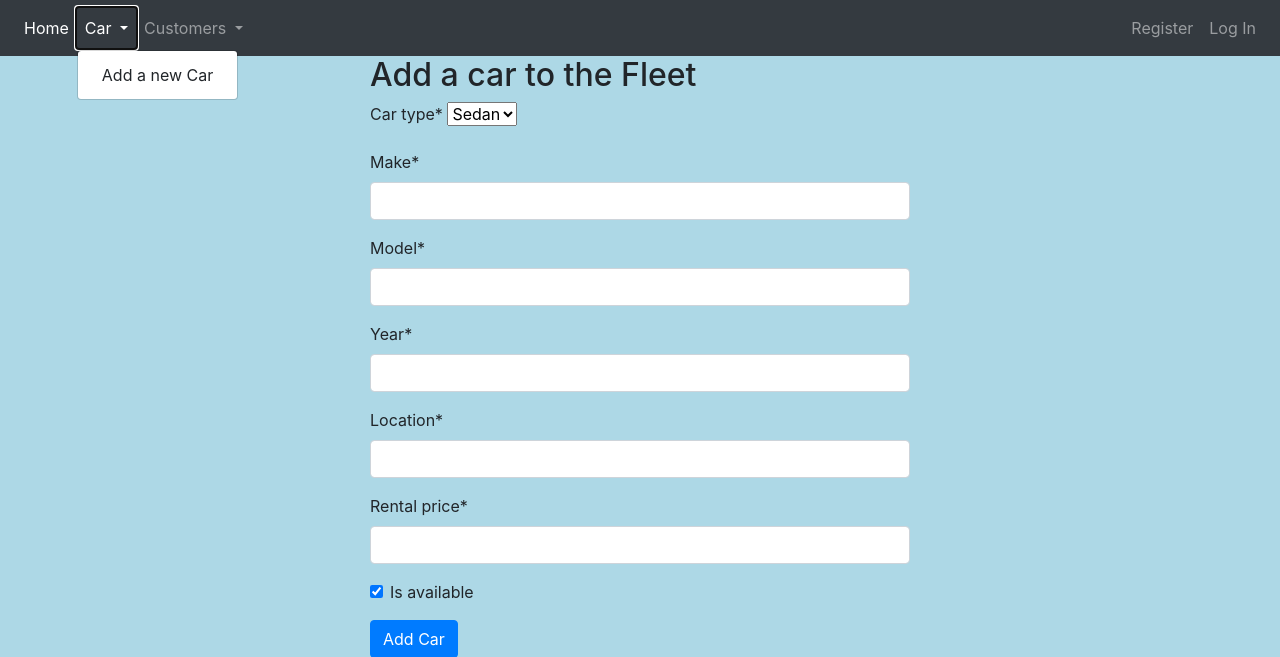
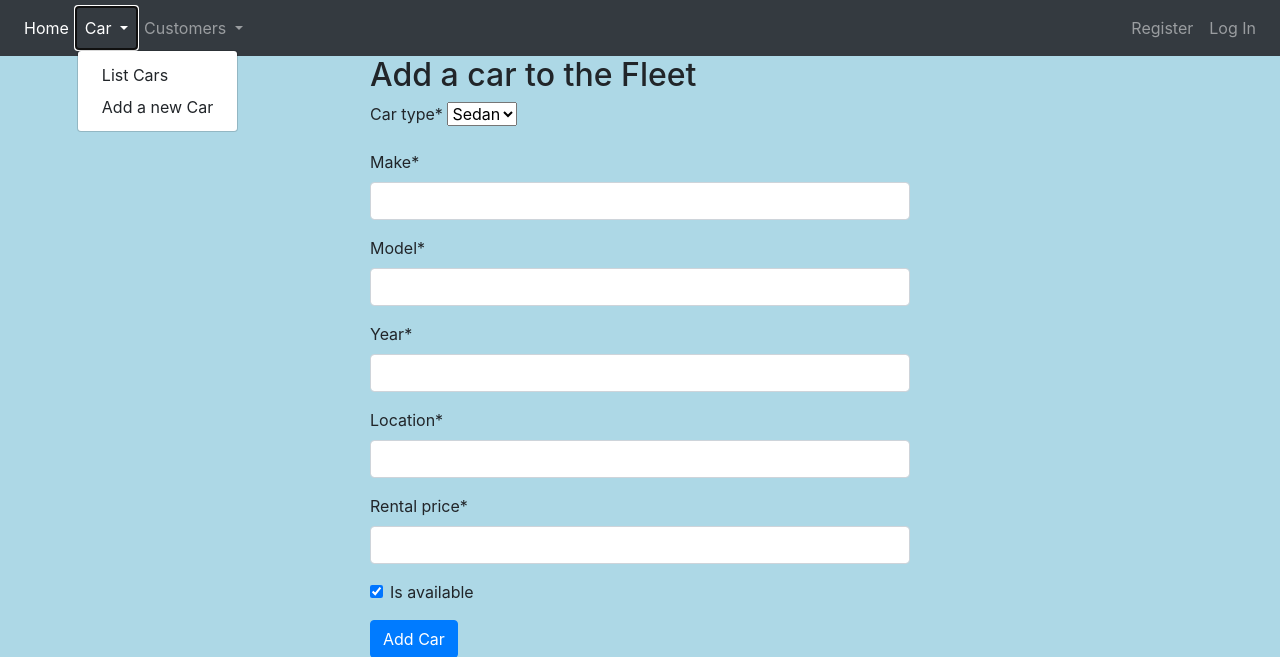
Before and after one commit to PetreMorariu/car_rental_app, a Django app: page /car/add/ in a window 1280 px wide, after a click on "Car". Shown: the top 657 px of the page. Run offline with Django 5.2, Linux system fonts and the light colour scheme; some libraries are stand-ins or nearby versions.

Commit message:
changed the name for List customers and added List cars in base.html

```diff
--- a/car_rental/templates/car_rental/base.html
+++ b/car_rental/templates/car_rental/base.html
@@ -22,6 +22,7 @@
                         Car
                     </a>
                     <div class="dropdown-menu" aria-labelledby="navbarDropdown">
+                        <a class="dropdown-item" href="{% url 'add_car' %}">List Cars</a>
                         <a class="dropdown-item" href="{% url 'add_car' %}">Add a new Car</a>
                     </div>
                 </li>
@@ -30,7 +31,7 @@
                         Customers
                     </a>
                      <div class="dropdown-menu" aria-labelledby="navbarDropdown">
-                        <a class="dropdown-item" href="{% url 'customers' %}">Customers</a>
+                        <a class="dropdown-item" href="{% url 'customers' %}">List Customers</a>
                         <a class="dropdown-item" href="{% url 'add_customers' %}">Add a new Customer</a>
                     </div>
                 </li>
```
